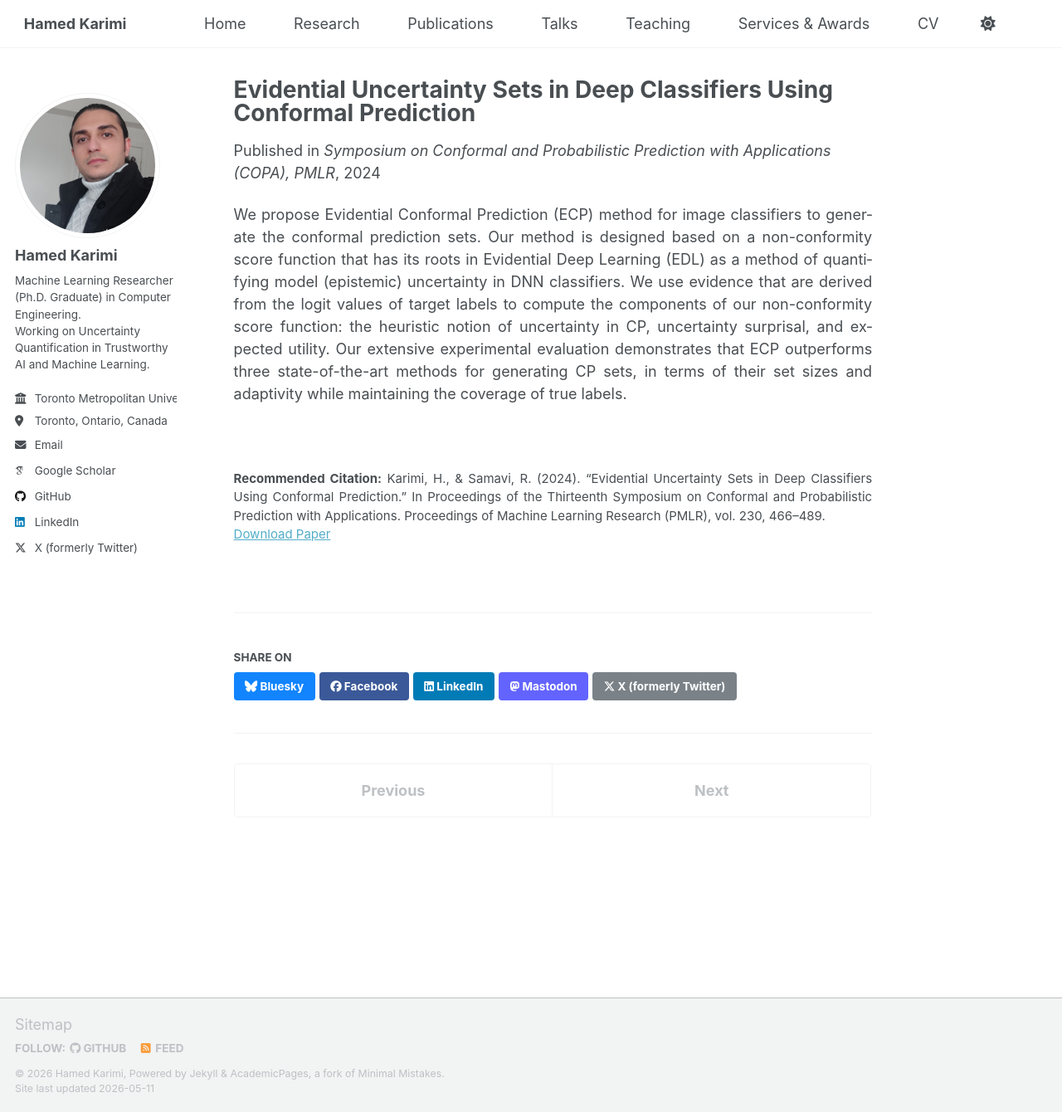
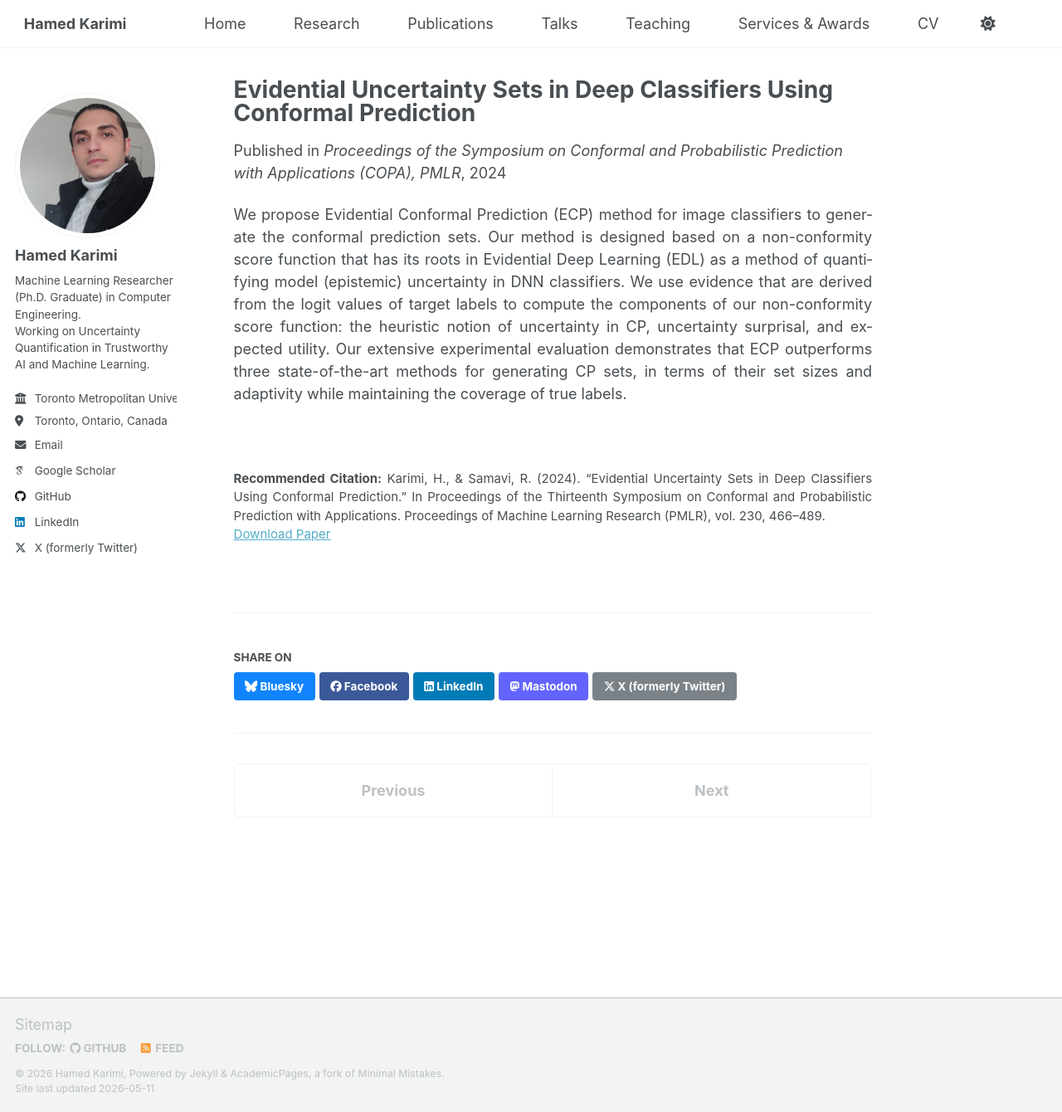
Before and after one commit to hamedmx/hamedmx.github.io, a Jekyll site: the page built from _publications/2024-09-10-ecp-copa.md, in a window 1280 px wide and 1340 px high. Shown: the whole window at 83% size. Built offline with Jekyll 4.4.1, drawn with Linux system fonts in a browser that asks for light colours; some web fonts are replaced; a script that is not in the unit is left out.

Commit message:
Update 2024-09-10-ecp-copa.md

```diff
--- a/_publications/2024-09-10-ecp-copa.md
+++ b/_publications/2024-09-10-ecp-copa.md
@@ -5,7 +5,7 @@ category: conferences
 permalink: /publication/2024-ecp-copa
 excerpt: "Evidential Conformal Prediction (ECP) for adaptive prediction sets with coverage guarantees."
 date: 2024-09-10
-venue: "Symposium on Conformal and Probabilistic Prediction with Applications (COPA), PMLR"
+venue: "Proceedings of the Symposium on Conformal and Probabilistic Prediction with Applications (COPA), PMLR"
 paperurl: "https://proceedings.mlr.press/v230/karimi24a.html"
 pdf: "https://raw.githubusercontent.com/mlresearch/v230/main/assets/karimi24a/karimi24a.pdf"
 arxiv: "https://arxiv.org/abs/2406.10787"
```
